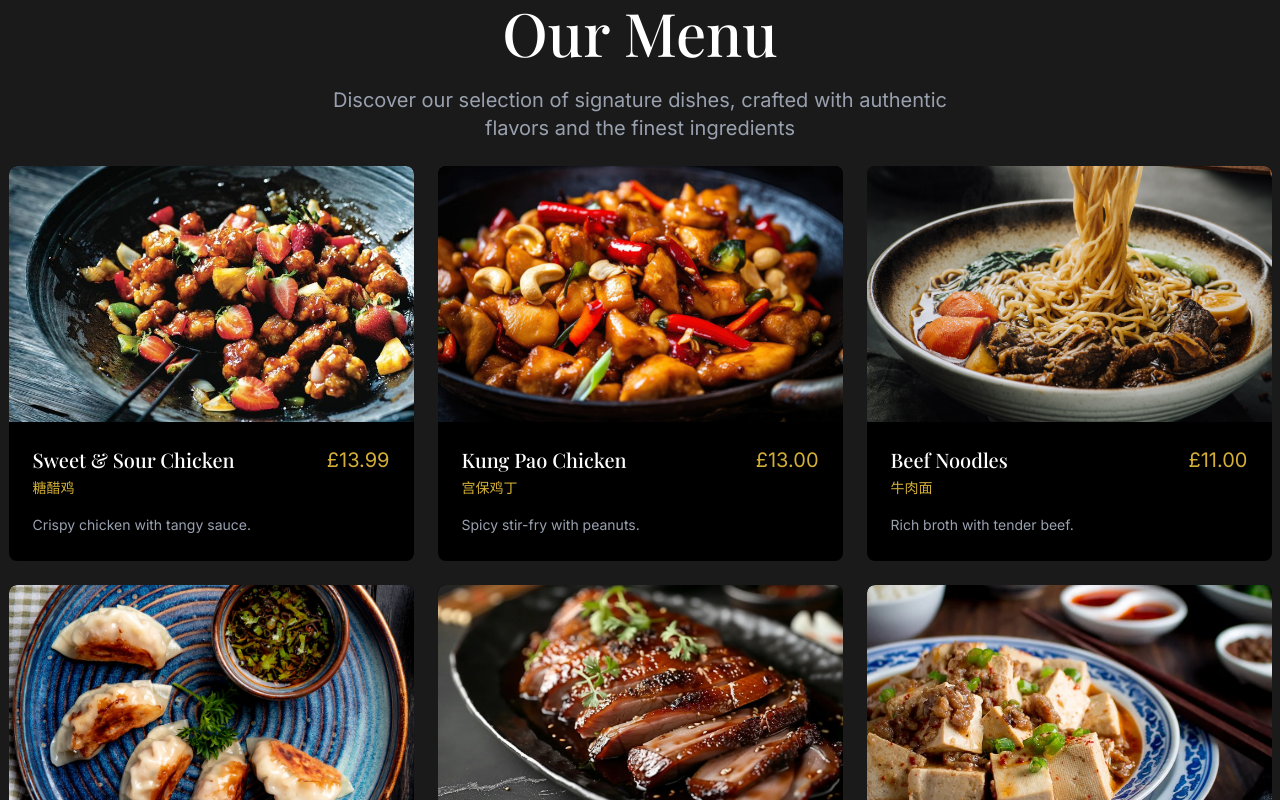
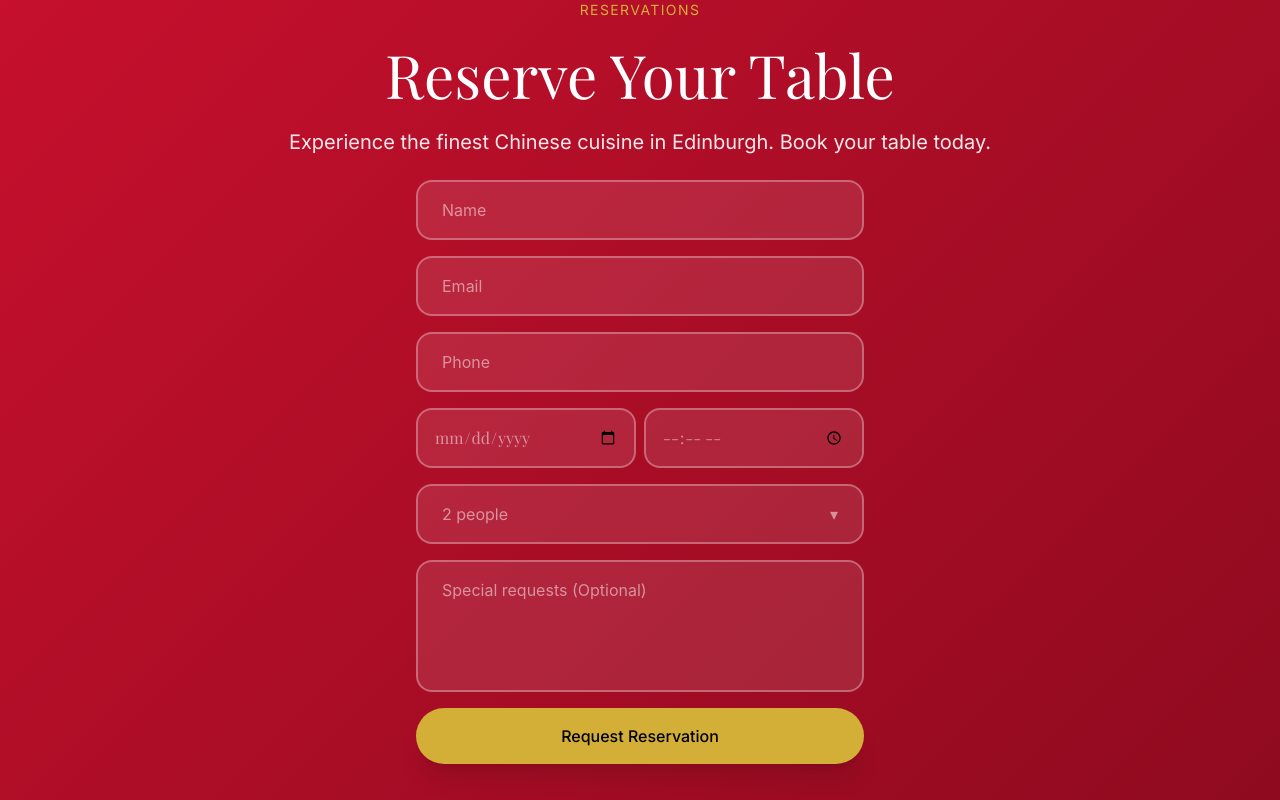
Before and after one commit to reimiwong/restaurant-site, a React (Vite) app: page / in a window 1280 px wide. Shown: the part 3960-4760 px from the top of the page. Built offline with nearby package versions, Linux system fonts and the light colour scheme.

Commit message:
- accidentally replaced reserve component with menu - improved spacing

```diff
--- a/src/components/ReserveYourTable.tsx
+++ b/src/components/ReserveYourTable.tsx
@@ -1,42 +1,148 @@
-// Menu.tsx
-import MenuItemCard from "./MenuItemCard";
-import menuItems from "../data/menuItems";
+import { useState } from "react";
 
-export default function Menu() {
+const partySizes = [
+  { value: "1", label: "1 person" },
+  { value: "2", label: "2 people" },
+  { value: "3", label: "3 people" },
+  { value: "4", label: "4 people" },
+  { value: "5", label: "5 people" },
+  { value: "6", label: "6 people" },
+  { value: "7", label: "7 people" },
+];
+
+export default function ReserveYourTable() {
+  const [form, setForm] = useState({
+    name: "",
+    email: "",
+    phone: "",
+    date: "",
+    time: "",
+    partySize: "2",
+    requests: "",
+  });
+  const [dropdownOpen, setDropdownOpen] = useState(false);
+
+  const inputStyle =
+    "w-full h-[60px] px-6 rounded-2xl border-2 border-white/30 bg-white/10 text-white font-sans text-base font-normal outline-none";
+
+  const textareaStyle =
+    "w-full h-[132px] px-6 py-4 rounded-2xl border-2 border-white/30 bg-white/10 text-white font-sans text-base font-normal outline-none resize-none";
+
+  function handleChange(
+    e: React.ChangeEvent<HTMLInputElement | HTMLTextAreaElement>,
+  ) {
+    setForm({ ...form, [e.target.name]: e.target.value });
+  }
+
+  function handleSubmit(e: React.FormEvent) {
+    e.preventDefault();
+    console.log(form);
+  }
+
   return (
-    <section id="menu">
-      <div className="flex flex-col items-center justify-center gap-6 bg-[#1A1A1A] py-12">
-        <h2 className="relative text-[#D4AF37] text-center font-sans text-sm font-normal leading-5 tracking-[1.4px] after:block after:bg-[#C8102E] after:h-[2px] after:w-[143px] after:mx-auto after:mt-1">
-          SIGNATURE DISHES
-        </h2>
-        <h1 className="text-white text-center font-playfair text-[60px] font-medium leading-[60px]">
-          Our Menu
+    <section id="reserve">
+      <div className="bg-[linear-gradient(135deg,#C8102E,#8B0A1E)] text-white py-24 flex flex-col items-center text-center gap-6">
+        <p className="text-[#D4AF37] text-sm tracking-[1.4px]">RESERVATIONS</p>
+        <h1 className="font-playfair text-[60px] leading-[60px]">
+          Reserve Your Table
         </h1>
-        <p className="w-full max-w-[672px] text-[#99A1AF] text-center font-sans text-xl font-normal leading-7">
-          Discover our selection of signature dishes, crafted with authentic flavors and the finest ingredients
+        <p className="text-white/90 text-xl leading-7">
+          Experience the finest Chinese cuisine in Edinburgh. Book your table
+          today.
         </p>
+        <form
+          onSubmit={handleSubmit}
+          className="flex flex-col gap-4 w-full max-w-md px-4 sm:px-0"
+        >
+          <input
+            name="name"
+            placeholder="Name"
+            value={form.name}
+            onChange={handleChange}
+            className={inputStyle}
+          />
+          <input
+            name="email"
+            placeholder="Email"
+            value={form.email}
+            onChange={handleChange}
+            className={inputStyle}
+          />
+          <input
+            name="phone"
+            placeholder="Phone"
+            value={form.phone}
+            onChange={handleChange}
+            className={inputStyle}
+          />
 
-        {/* Responsive Grid */}
-        <div className="grid grid-cols-1 sm:grid-cols-1 md:grid-cols-2 lg:grid-cols-3 gap-6 justify-items-center">
-          {menuItems.map((item) => (
-            <MenuItemCard
-              key={item.title}
-              title={item.title}
-              cn_title={item.cn_title}
-              price={item.price}
-              text={item.text}
-              img={item.img}
+          {/* Date + Time */}
+          <div className="flex flex-col sm:flex-row gap-2">
+            <input
+              name="date"
+              type="date"
+              value={form.date}
+              onChange={handleChange}
+              className="w-full sm:w-1/2 h-[60px] px-4 rounded-2xl border-2 border-white/30 bg-white/10 text-white/50"
             />
-          ))}
-        </div>
+            <input
+              name="time"
+              type="time"
+              value={form.time}
+              onChange={handleChange}
+              className="w-full sm:w-1/2 h-[60px] px-4 rounded-2xl border-2 border-white/30 bg-white/10 text-white/50"
+            />
+          </div>
 
-        <p className="text-[#99A1AF] text-center font-sans text-lg font-normal leading-7 mt-6">
-          View our full menu with wines, desserts & seasonal specials
+          {/* Custom Dropdown */}
+          <div className="relative w-full">
+            <button
+              type="button"
+              className="w-full h-[60px] px-6 rounded-2xl border-2 border-white/30 bg-white/10 text-white/50 font-sans text-base font-normal flex justify-between items-center outline-none"
+              onClick={() => setDropdownOpen(!dropdownOpen)}
+            >
+              {partySizes.find((p) => p.value === form.partySize)?.label}
+              <span>▾</span>
+            </button>
+
+            {dropdownOpen && (
+              <ul className="absolute top-full mt-2 w-full max-h-60 overflow-y-auto rounded-2xl border-2 border-white/30 bg-[#8B0A1E] text-white z-50">
+                {partySizes.map((p) => (
+                  <li
+                    key={p.value}
+                    onClick={() => {
+                      setForm({ ...form, partySize: p.value });
+                      setDropdownOpen(false);
+                    }}
+                    className="px-6 py-4 hover:bg-white/20 cursor-pointer"
+                  >
+                    {p.label}
+                  </li>
+                ))}
+              </ul>
+            )}
+          </div>
+
+          <textarea
+            name="requests"
+            placeholder="Special requests (Optional)"
+            value={form.requests}
+            onChange={handleChange}
+            className={textareaStyle}
+          />
+
+          <button
+            type="submit"
+            className="w-full py-4 rounded-full bg-[#D4AF37] text-black font-medium shadow-[0_20px_25px_-5px_rgba(0,0,0,0.10),0_8px_10px_-6px_rgba(0,0,0,0.10)]"
+          >
+            Request Reservation
+          </button>
+        </form>
+
+        <p className="text-white/80 text-center text-base sm:text-lg leading-7 sm:leading-8 max-w-[480px] mx-auto mt-6 px-2 sm:px-0">
+          For same-day reservations or groups larger than 8, please call us
+          directly at <span className="text-[#D4AF37]">0131 555 0123</span>
         </p>
-
-        <button className="inline-flex items-center justify-center px-[38px] pt-[14.333px] pb-[17.667px] bg-[#C8102E] text-white text-center font-sans text-base font-medium leading-6 rounded-full mt-4">
-          Download Full Menu
-        </button>
       </div>
     </section>
   );
```
